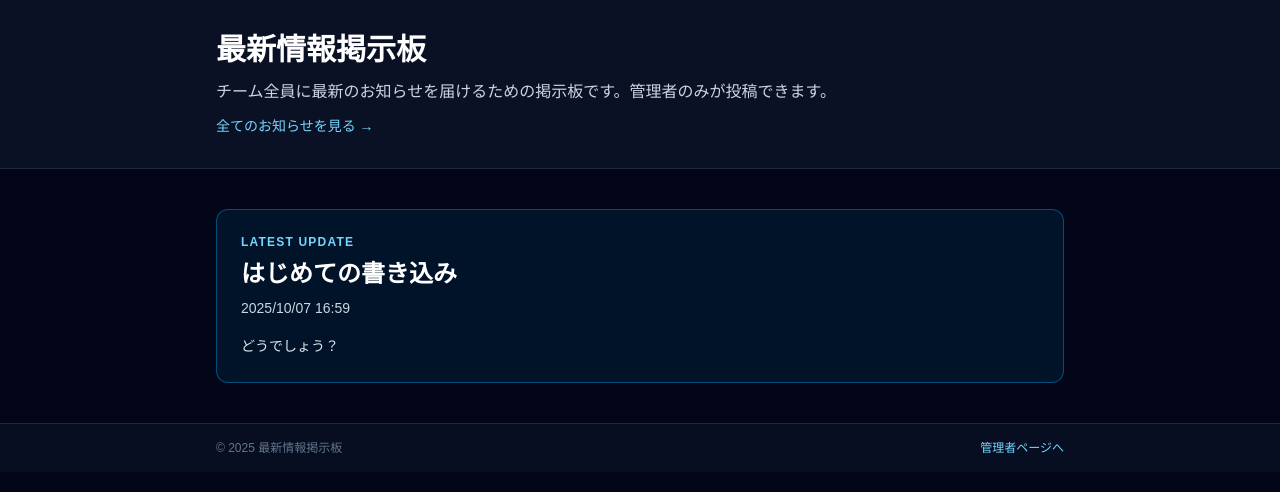
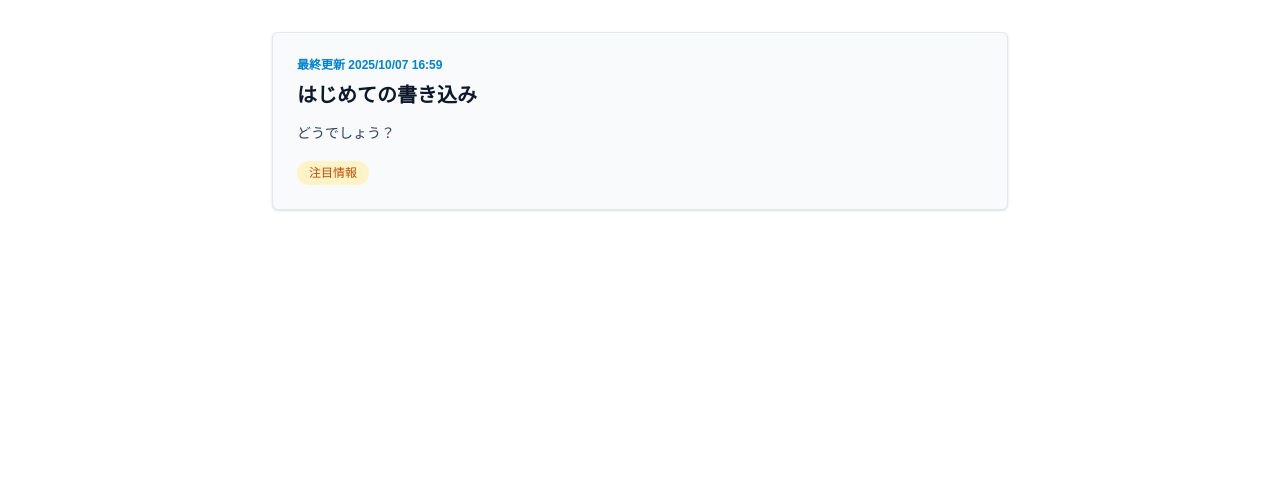
Before and after one commit to bazaarjapan/20251008my-app, a Next.js app: page / in a window 1280 px wide. Shown: the top 492 px of the page. Built offline with nearby package versions, Linux system fonts and the light colour scheme.

Commit message:
Simplify public pages for iframe embeds

```diff
--- a/app/announcements/page.tsx
+++ b/app/announcements/page.tsx
@@ -1,4 +1,3 @@
-import Link from "next/link";
 import { getAnnouncements } from "@/lib/announcements";
 
 const dateFormatter = new Intl.DateTimeFormat("ja-JP", {
@@ -10,51 +9,41 @@ export default async function AnnouncementsArchivePage() {
   const announcements = await getAnnouncements();
 
   return (
-    <div className="min-h-screen bg-slate-950 text-slate-100">
-      <header className="border-b border-slate-800 bg-slate-900/70 backdrop-blur">
-        <div className="mx-auto flex max-w-4xl flex-col gap-3 px-6 py-8">
-          <h1 className="text-2xl font-semibold text-white sm:text-3xl">
-            お知らせ一覧
-          </h1>
-          <p className="text-sm text-slate-300 sm:text-base">
-            最新順に並んだお知らせを確認できます。
-          </p>
-          <Link
-            href="/"
-            className="text-sm font-medium text-sky-300 hover:text-sky-200"
-          >
-            ホームに戻る →
-          </Link>
-        </div>
-      </header>
+    <div className="bg-white text-slate-900">
+      <main className="mx-auto max-w-3xl px-4 py-6 sm:py-8">
+        <h1 className="text-lg font-semibold text-slate-800 sm:text-xl">
+          お知らせ一覧
+        </h1>
+        <p className="mt-2 text-sm text-slate-500">
+          最新のお知らせから順に表示しています。
+        </p>
 
-      <main className="mx-auto max-w-4xl px-6 py-10">
         {announcements.length === 0 ? (
-          <div className="rounded-xl border border-dashed border-slate-700 bg-slate-900/40 p-8 text-center text-slate-400">
-            まだお知らせはありません。管理者に投稿を依頼してください。
+          <div className="mt-6 rounded-md border border-dashed border-slate-200 bg-slate-50 p-6 text-center text-sm text-slate-500">
+            現在表示できるお知らせはありません。
           </div>
         ) : (
-          <ul className="flex flex-col gap-4">
+          <ul className="mt-6 flex flex-col gap-3">
             {announcements.map((announcement) => (
               <li
                 key={announcement.id}
-                className="rounded-lg border border-slate-800 bg-slate-900/50 p-5"
+                className="rounded-md border border-slate-200 bg-white px-4 py-3 shadow-sm"
               >
                 <div className="flex flex-col gap-2">
                   <div className="flex flex-col gap-1 sm:flex-row sm:items-center sm:justify-between">
-                    <h2 className="text-lg font-semibold text-slate-100">
+                    <h2 className="text-sm font-semibold text-slate-900 sm:text-base">
                       {announcement.title}
                     </h2>
-                    <time className="text-xs uppercase tracking-wide text-slate-400">
+                    <time className="text-xs text-slate-500">
                       {dateFormatter.format(new Date(announcement.publishedAt))}
                     </time>
                   </div>
                   {announcement.highlight && (
-                    <span className="w-fit rounded-full bg-amber-500/20 px-3 py-1 text-xs font-medium text-amber-200">
+                    <span className="w-fit rounded-full bg-amber-100 px-2 py-0.5 text-[11px] font-medium text-amber-700">
                       注目
                     </span>
                   )}
-                  <p className="whitespace-pre-line text-sm leading-6 text-slate-200">
+                  <p className="whitespace-pre-line text-sm leading-6 text-slate-700">
                     {announcement.body}
                   </p>
                 </div>
--- a/app/page.tsx
+++ b/app/page.tsx
@@ -1,4 +1,3 @@
-import Link from "next/link";
 import { getAnnouncements } from "@/lib/announcements";
 
 const dateFormatter = new Intl.DateTimeFormat("ja-JP", {
@@ -11,74 +10,59 @@ export default async function Home() {
   const [latest, ...rest] = announcements;
 
   return (
-    <div className="min-h-screen bg-slate-950 text-slate-100">
-      <header className="border-b border-slate-800 bg-slate-900/70 backdrop-blur">
-        <div className="mx-auto flex max-w-4xl flex-col gap-3 px-6 py-8">
-          <h1 className="text-2xl font-semibold text-white sm:text-3xl">
-            最新情報掲示板
-          </h1>
-          <p className="text-sm text-slate-300 sm:text-base">
-            チーム全員に最新のお知らせを届けるための掲示板です。管理者のみが投稿できます。
-          </p>
-          <Link
-            href="/announcements"
-            className="text-sm font-medium text-sky-300 hover:text-sky-200"
-          >
-            全てのお知らせを見る →
-          </Link>
-        </div>
-      </header>
-
-      <main className="mx-auto flex max-w-4xl flex-col gap-8 px-6 py-10">
+    <div className="bg-white text-slate-900">
+      <main className="mx-auto flex max-w-3xl flex-col gap-6 px-4 py-6 sm:py-8">
         {!latest ? (
-          <section className="rounded-xl border border-dashed border-slate-700 bg-slate-900/40 p-8 text-center text-slate-400">
-            まだお知らせはありません。管理者ページから最初のお知らせを投稿してください。
+          <section className="rounded-md border border-dashed border-slate-200 bg-slate-50 p-6 text-center text-sm text-slate-500">
+            現在表示できるお知らせはありません。新しい投稿が追加されるとこちらに表示されます。
           </section>
         ) : (
           <>
-            <section className="rounded-xl border border-sky-500/40 bg-sky-900/20 p-6">
-              <p className="mb-2 text-xs font-semibold uppercase tracking-widest text-sky-300">
-                Latest Update
+            <section className="rounded-md border border-slate-200 bg-slate-50 p-6 shadow-sm">
+              <p className="text-xs font-semibold text-sky-600">
+                最終更新 {dateFormatter.format(new Date(latest.publishedAt))}
               </p>
-              <h2 className="text-xl font-semibold text-white sm:text-2xl">
+              <h2 className="mt-2 text-lg font-semibold text-slate-900 sm:text-xl">
                 {latest.title}
               </h2>
-              <time className="mt-2 block text-sm text-slate-300">
-                {dateFormatter.format(new Date(latest.publishedAt))}
-              </time>
-              <p className="mt-4 whitespace-pre-line text-sm leading-6 text-slate-200">
+              <p className="mt-3 whitespace-pre-line text-sm leading-6 text-slate-700">
                 {latest.body}
               </p>
+              {latest.highlight && (
+                <span className="mt-4 inline-flex items-center rounded-full bg-amber-100 px-3 py-1 text-xs font-medium text-amber-700">
+                  注目情報
+                </span>
+              )}
             </section>
 
             {rest.length > 0 && (
-              <section className="flex flex-col gap-4">
-                <h3 className="text-lg font-semibold text-white">
+              <section className="flex flex-col gap-3">
+                <h3 className="text-sm font-semibold text-slate-600">
                   過去のお知らせ
                 </h3>
-                <ul className="flex flex-col gap-4">
+                <ul className="flex flex-col gap-3">
                   {rest.map((announcement) => (
                     <li
                       key={announcement.id}
-                      className="rounded-lg border border-slate-800 bg-slate-900/50 p-4"
+                      className="rounded-md border border-slate-200 bg-white px-4 py-3 shadow-sm"
                     >
                       <div className="flex flex-col gap-2">
                         <div className="flex flex-col gap-1 sm:flex-row sm:items-center sm:justify-between">
-                          <h4 className="text-base font-semibold text-slate-100 sm:text-lg">
+                          <h4 className="text-sm font-semibold text-slate-900 sm:text-base">
                             {announcement.title}
                           </h4>
-                          <time className="text-xs uppercase tracking-wide text-slate-400">
+                          <time className="text-xs text-slate-500">
                             {dateFormatter.format(
                               new Date(announcement.publishedAt),
                             )}
                           </time>
                         </div>
                         {announcement.highlight && (
-                          <span className="w-fit rounded-full bg-amber-500/20 px-3 py-1 text-xs font-medium text-amber-200">
+                          <span className="w-fit rounded-full bg-amber-100 px-2 py-0.5 text-[11px] font-medium text-amber-700">
                             注目
                           </span>
                         )}
-                        <p className="whitespace-pre-line text-sm leading-6 text-slate-200">
+                        <p className="whitespace-pre-line text-sm leading-6 text-slate-700">
                           {announcement.body}
                         </p>
                       </div>
@@ -90,18 +74,6 @@ export default async function Home() {
           </>
         )}
       </main>
-
-      <footer className="border-t border-slate-800 bg-slate-900/50">
-        <div className="mx-auto flex max-w-4xl flex-col gap-2 px-6 py-4 text-xs text-slate-500 sm:flex-row sm:items-center sm:justify-between">
-          <p>© {new Date().getFullYear()} 最新情報掲示板</p>
-          <Link
-            href="/admin/announcements"
-            className="font-medium text-sky-300 hover:text-sky-200"
-          >
-            管理者ページへ
-          </Link>
-        </div>
-      </footer>
     </div>
   );
 }
```
